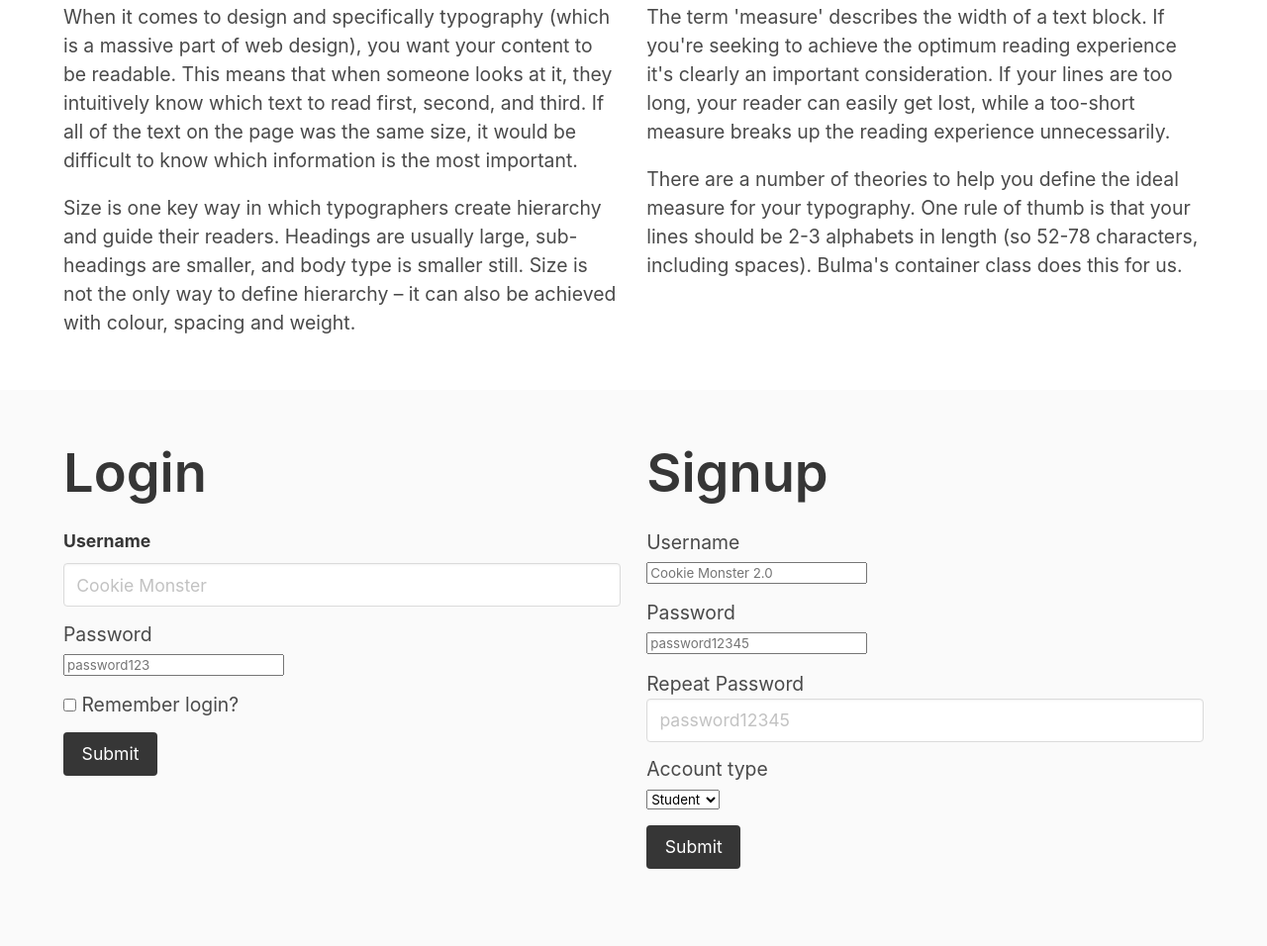
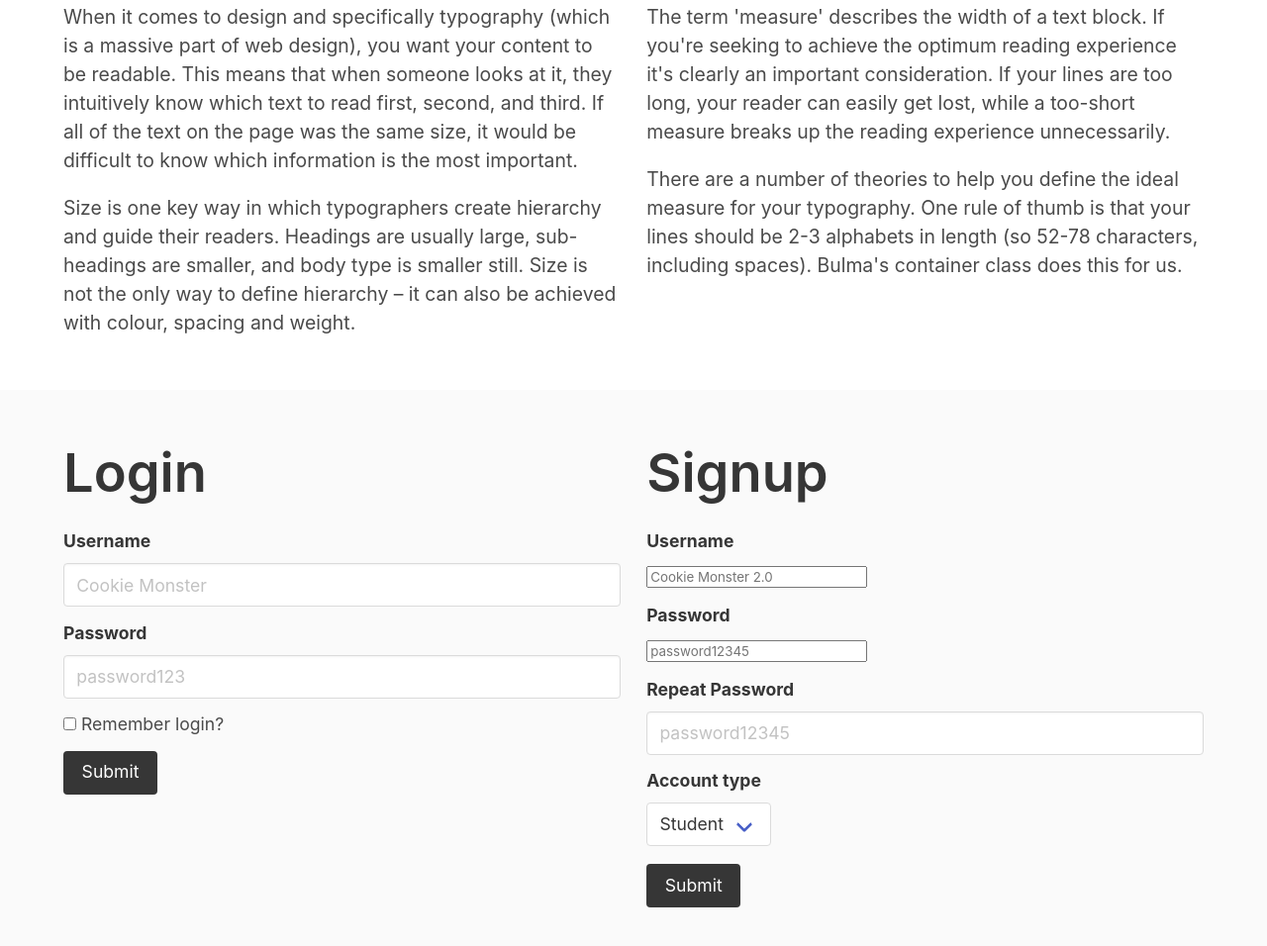
Before and after one commit to jdmar3-comp426/a02-Fariha-Marzan, a website: page index.html in a window 1280 px wide. Shown: the part 3461-4417 px from the top of the page at 99% size. Before the commit the page ends 4392 px from the top, so only its background shows below. Drawn offline with nearby package versions, Linux system fonts and the light colour scheme; a web font is replaced by a local one.

Commit message:
index content

```diff
--- a/index.html
+++ b/index.html
@@ -164,13 +164,13 @@
                         </div>
                     </div>
                     <div class="field">
-                        <label class="">Password</label>
-                        <div class="">
-                            <input class="" type="password" placeholder="password123" name="password">
+                        <label class="label">Password</label>
+                        <div class="control">
+                            <input class="input" type="password" placeholder="password123" name="password">
                         </div>
                     </div>
                     <div class="field">
-                        <div class="">
+                        <div class="control">
                             <label class="checkbox">
                                 <input type="checkbox" name="remember">
                                 Remember login?
@@ -178,7 +178,7 @@
                         </div>
                     </div>
                     <div class="field">
-                        <div class="">
+                        <div class="control">
                             <button class="button is-dark" type="submit">Submit</button>
                         </div>
                     </div>
@@ -188,27 +188,27 @@
                 <h1 class="title">Signup</h1>
                 <form>
                     <div class="field">
-                        <label class="">Username</label>
-                        <div class="">
+                        <label class="label">Username</label>
+                        <div class="control">
                             <input class="" type="text" placeholder="Cookie Monster 2.0" name="username">
                         </div>
                     </div>
                     <div class="field">
-                        <label class="">Password</label>
-                        <div class="">
+                        <label class="label">Password</label>
+                        <div class="control">
                             <input class="" type="password" placeholder="password12345">
                         </div>
                     </div>
                     <div class="field">
-                        <label class="">Repeat Password</label>
-                        <div class="">
+                        <label class="label">Repeat Password</label>
+                        <div class="control">
                             <input class="input" type="password" placeholder="password12345" name="password">
                         </div>
                     </div>
                     <div class="field">
-                        <label class="">Account type</label>
-                        <div class="">
-                            <div class="">
+                        <label class="label">Account type</label>
+                        <div class="select">
+                            <div class="control">
                                 <select name="accountType">
                                     <option>Student</option>
                                     <option>Teacher</option>
@@ -217,7 +217,7 @@
                         </div>
                     </div>
                     <div class="field">
-                        <div class="">
+                        <div class="control">
                             <button class="button is-dark" type="submit">Submit</button>
                         </div>
                     </div>
```
